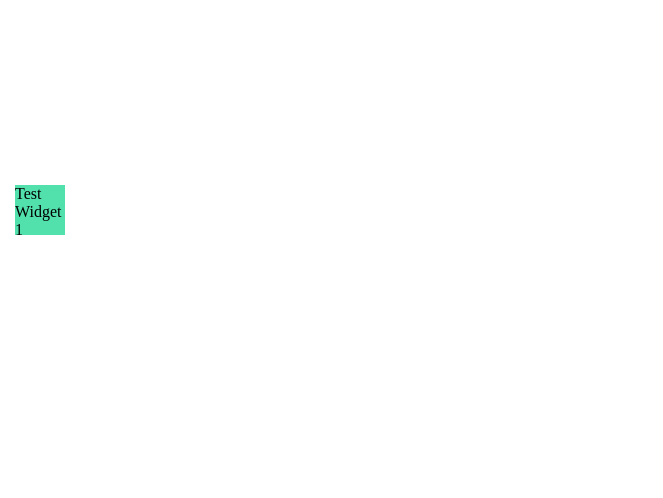
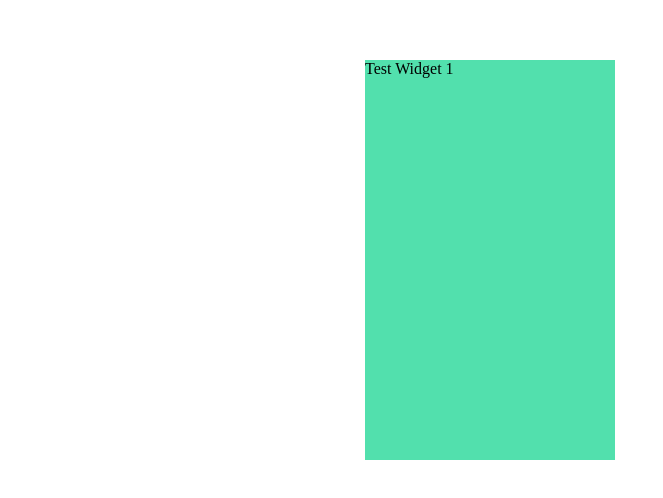
Before and after one commit to orkeilius/chill-camp, a React (Vite) app: page / in a window 1280 px wide. Shown: the part 198-696 px from the top of the page, without its empty margins (0-663 px from the left). Built offline with nearby package versions, Linux system fonts and the light colour scheme.

Commit message:
feat(widget): add widget placement

```diff
--- /dev/null
+++ b/src/Type/widgetPlacement.ts
@@ -0,0 +1,7 @@
+import {Widget} from "../interface/widget";
+
+export type WidgetPlacement = {
+    widget : Widget
+    position: {x:number,y:number}
+    size: {width: number, height: number}
+}
--- a/src/mod/TestMod/TestWidget1.tsx
+++ b/src/mod/TestMod/TestWidget1.tsx
@@ -4,7 +4,7 @@ import {Widget} from "../../interface/widget";
 export const TestWidget1: Widget = {
     name: "Test Widget 1",
     minSize: {height: 1, width: 1},
-    maxSize: {height: 50, width: 50},
+    maxSize: {height: 10, width: 10},
     content: Content
 
 }
@@ -12,7 +12,7 @@ export const TestWidget1: Widget = {
 function Content(): ReactElement {
     const [color, _] = useState(randomColor())
 
-    return <div style={{border: '0px solid black', background: color}}>Test Widget 1</div>;
+    return <div style={{border: '0px solid black', background: color,height:"100%"}}>Test Widget 1</div>;
 }
 
 function randomColor() {
--- a/src/pages/MainPage.tsx
+++ b/src/pages/MainPage.tsx
@@ -1,20 +1,29 @@
 import "../css/MainPage.css";
 import ModService from "../services/modService";
-let widgets = ModService.listOfWidgets;
+import {WidgetPlacement} from "../Type/widgetPlacement";
+
+function rand(min: number, max: number) {
+    return Math.floor(Math.random() * (max - min + 1)) + min;
+}
+
+const widgets: WidgetPlacement[] = ModService.listOfWidgets.map(w => ({
+    widget: w,
+    position: {x: rand(1, 8), y: rand(1, 8)},
+    size: {width: rand(w.minSize.width, w.maxSize.width), height: rand(w.minSize.height, w.maxSize.height)},
+}));
 
 export default function MainPage() {
     return (<div className="grid">
-        {widgets.map((widget, index) => (
+        {widgets.map(({widget, position, size}, index) => (
             <div
                 key={index}
                 style={{
-                    gridColumn: `span ${widget.minSize.height}`,
-                    gridRow: `span ${widget.minSize.width}`,
+                    gridColumn: `${position.x} / span ${size.width}`,
+                    gridRow: `${position.y} / span ${size.height}`,
                 }}
             >
                 <widget.content/>
             </div>
         ))}
     </div>)
-
 }
--- a/src/services/modService.ts
+++ b/src/services/modService.ts
@@ -3,6 +3,8 @@ import NookMod from "../mod/nook-playlist/NookMod.ts";
 import Widget from "../interface/widget";
 import TestMod from "../mod/TestMod/TestMod";
 import Mod from "../interface/Mod";
+import SystemWidgetMod from "../mod/systemWidgetMod/SystemWidgetMod";
+import {Widget} from "../interface/widget";
 
 class ModService {
 
```
